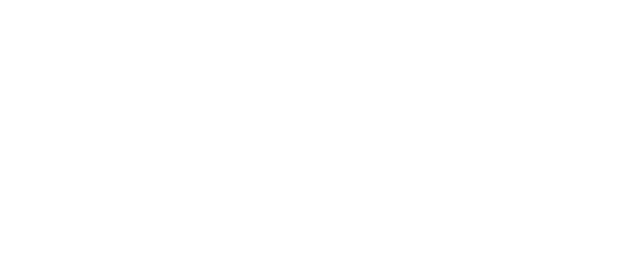
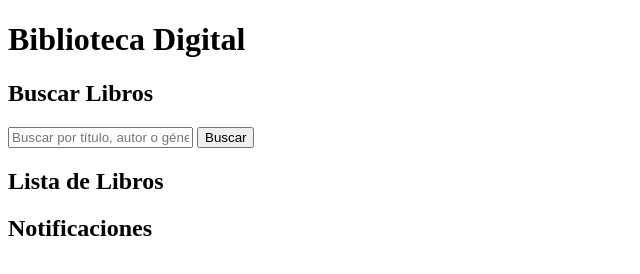
Before and after one commit to AlexDaniel593/Exam2, a plain HTML site: page index.html in a window 1280 px wide. Shown: the whole page, without its empty margins (0-640 px from the left). Drawn offline with Linux system fonts and the light colour scheme.

Commit message:
Add main structure and search functionality to index.html

```diff
--- a/index.html
+++ b/index.html
@@ -8,5 +8,18 @@
 </head>
 <body>
 
+    <h1>Biblioteca Digital</h1>
+
+    <h2>Buscar Libros</h2>
+    <input type="text" id="search" placeholder="Buscar por título, autor o género...">
+    <button onclick="searchBooks()">Buscar</button>
+
+    <h2>Lista de Libros</h2>
+    <div id="book-list"></div>
+
+    <h2>Notificaciones</h2>
+    <div id="notifications"></div>
+
+    <script src="js/scripts.js"></script>
 </body>
 </html>
```
Also changed, not shown: js/script.js (added).
